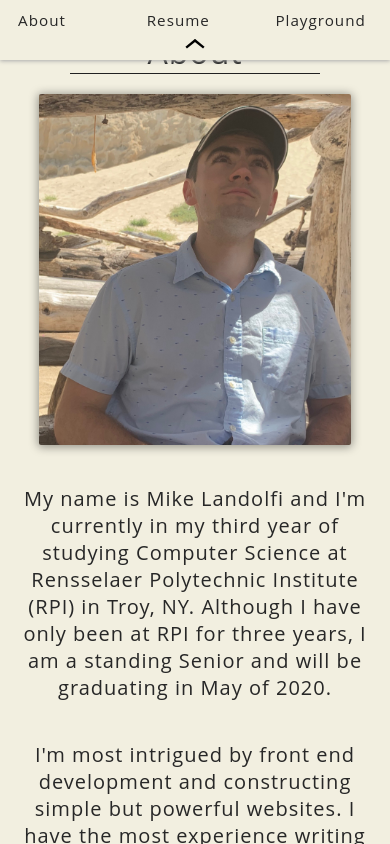
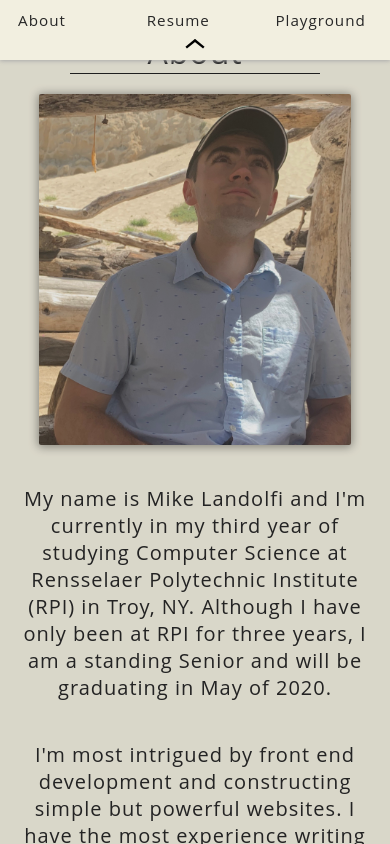
Before and after one commit to mlandolfi/site, a React (Create React App) app: page / in a window 390 px wide. Both pictures are taken after a click on the button 362 px from the left and 27 px from the top of the page. Shown: the top 844 px of the page. Built offline with nearby package versions, Linux system fonts and the light colour scheme.

Commit message:
adjustments to mobile menu

```diff
--- a/src/components/MobileMenu/index.js
+++ b/src/components/MobileMenu/index.js
@@ -42,6 +42,12 @@ export default function MobileMenu(props) {
 					/>
 				</div>
 			</div>
+			{showMenu &&
+				<div
+					id="mm-away-modal"
+					onClick={(e) => setShowMenu(false)}
+				/>
+			}
 		</div>
 		)
 }
--- a/src/components/MobileMenu/styles.css
+++ b/src/components/MobileMenu/styles.css
@@ -71,3 +71,12 @@
 .mm-option {
 	width: 25%;
 }
+
+#mm-away-modal {
+	position: absolute;
+	top: 0px;
+	background-color: rgba(0,0,0,0.1);
+	width: calc(100vw);
+	height: calc(100vh);
+	z-index: 90;
+}
```
